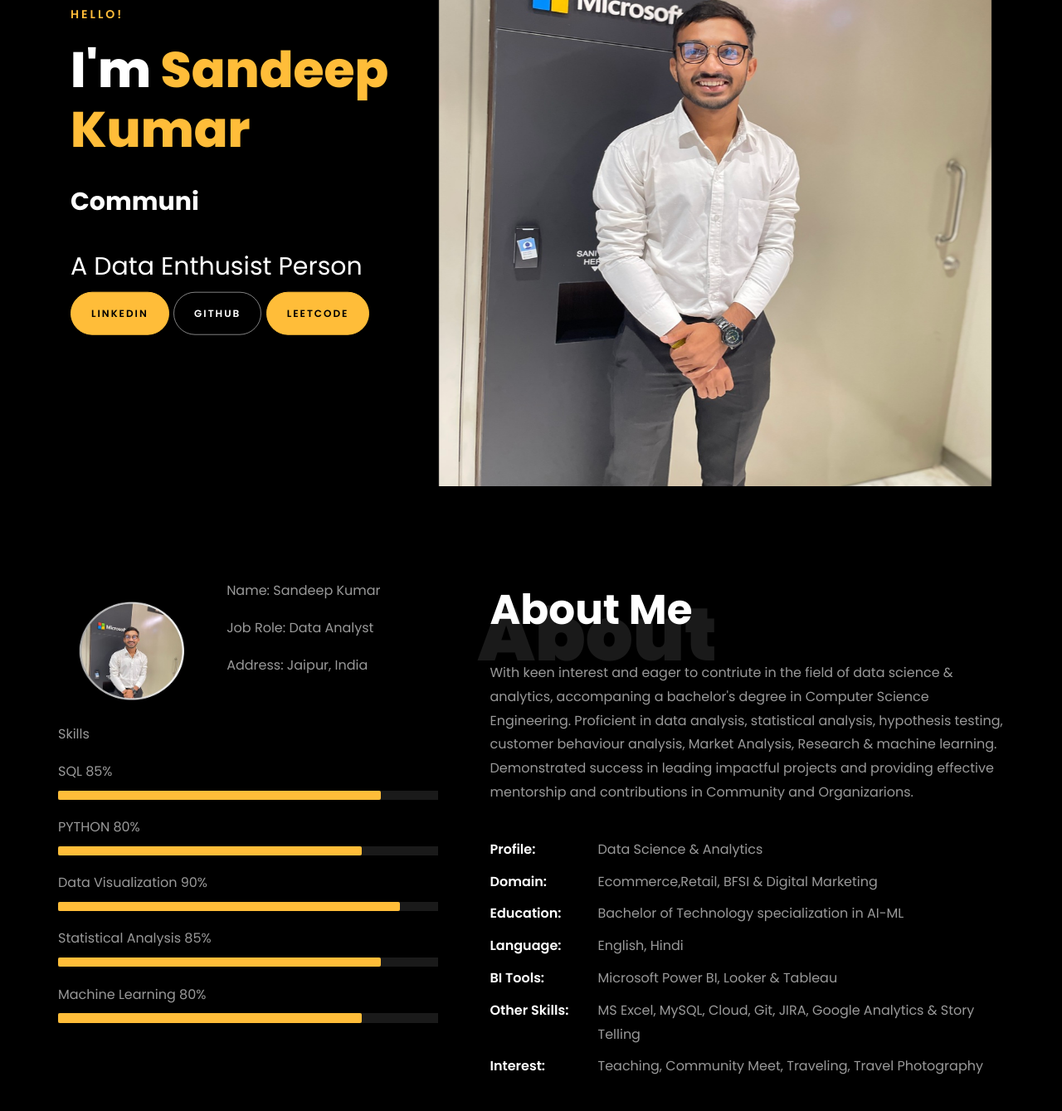
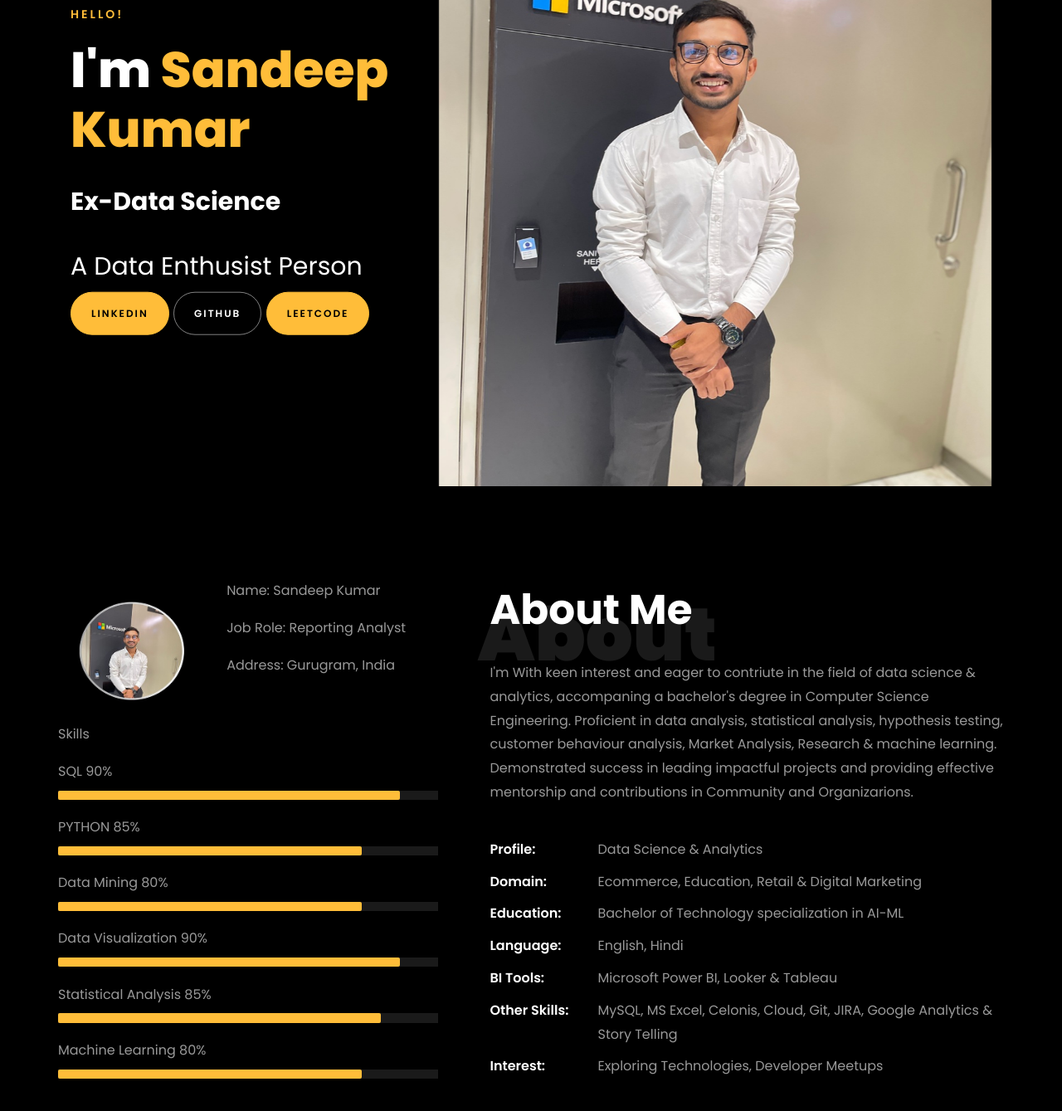
Before and after one commit to sandeepkumar96674/Sandeep_Kumar.github.io, a plain HTML site: page index.html in a window 1280 px wide. Shown: the part 164-1503 px from the top of the page at 83% size. Drawn offline with Linux system fonts and the light colour scheme; animation ran at ten frames a second; files whose address does not match are found by name.

Commit message:
Update personal information and skills in index.html

```diff
--- a/index.html
+++ b/index.html
@@ -159,9 +159,11 @@
 
 						// Create an array of typing text
 						const typingTexts = [
-						'Computer Sceince Student  ',
-						'Community Contributer  ',
-						'Learner   ',
+						'Reporting Analyst',
+						'Ex-Data Science Associate',
+						'Ex-ML Research Intern',
+						'Community Contributer',
+						'A full time Learner',
 						];
 
 						// Create a function to display the typing animation for a given text
@@ -221,21 +223,27 @@
 									<div class="col-sm-6 col-md-7">
 									  <div class="about-info">
 										<p><span class="title-s">Name: </span> <span>Sandeep Kumar</span></p>
-										<p><span class="title-s">Job Role: </span> <span>Data Analyst</span></p>
-										<p><span class="title-s">Address: </span> <span>Jaipur, India</span></p>
+										<p><span class="title-s">Job Role: </span> <span>Reporting Analyst</span></p>
+										<p><span class="title-s">Address: </span> <span>Gurugram, India</span></p>
 									  </div>
 									</div>
 								  </div>
 
 								<div class="skill-mf">
 									<p class="title-s">Skills</p>
-									<span>SQL</span> <span class="pull-right">85%</span>
+									<span>SQL</span> <span class="pull-right">90%</span>
 									<div class="progress">
-										<div class="progress-bar" role="progressbar" style="width: 85%;" aria-valuenow="95" aria-valuemin="0"
+										<div class="progress-bar" role="progressbar" style="width: 90%;" aria-valuenow="95" aria-valuemin="0"
 											aria-valuemax="100"></div>
 									</div>
 
-									<span>PYTHON</span> <span class="pull-right">80%</span>
+									<span>PYTHON</span> <span class="pull-right">85%</span>
+									<div class="progress">
+										<div class="progress-bar" role="progressbar" style="width: 80%" aria-valuenow="85" aria-valuemin="0"
+											aria-valuemax="100"></div>
+									</div>
+
+									<span>Data Mining</span> <span class="pull-right">80%</span>
 									<div class="progress">
 										<div class="progress-bar" role="progressbar" style="width: 80%" aria-valuenow="85" aria-valuemin="0"
 											aria-valuemax="100"></div>
@@ -270,17 +278,17 @@
 								<h1 class="big">About</h1>
 								<h2 class="mb-4">About Me</h2>
 
-								<p>With keen interest and eager to contriute in the field of data science & analytics, accompaning a bachelor's degree in Computer Science Engineering.
+								<p> I'm With keen interest and eager to contriute in the field of data science & analytics, accompaning a bachelor's degree in Computer Science Engineering.
 									Proficient in data analysis, statistical analysis, hypothesis testing, customer behaviour analysis, Market Analysis, Research &amp; machine learning.
 									Demonstrated success in leading impactful projects and providing effective mentorship and contributions in Community and Organizarions.</p>
 								<ul class="about-info mt-4 px-md-0 px-2">
 									<li class="d-flex"><span>Profile:</span> <span>Data Science &amp; Analytics</span></li>
-									<li class="d-flex"><span>Domain:</span> <span>Ecommerce,Retail, BFSI &amp; Digital Marketing</span></li>
+									<li class="d-flex"><span>Domain:</span> <span>Ecommerce, Education, Retail &amp; Digital Marketing</span></li>
 									<li class="d-flex"><span>Education:</span> <span>Bachelor of Technology specialization in AI-ML</span></li>
 									<li class="d-flex"><span>Language:</span> <span>English, Hindi</span></li>
 									<li class="d-flex"><span>BI Tools:</span> <span>Microsoft Power BI, Looker &amp; Tableau</span></li>
-									<li class="d-flex"><span>Other Skills:</span> <span>MS Excel, MySQL, Cloud, Git, JIRA, Google Analytics &amp; Story Telling</span></li>
-									<li class="d-flex"><span>Interest:</span> <span> Teaching, Community Meet, Traveling, Travel Photography</span></li>
+									<li class="d-flex"><span>Other Skills:</span> <span>MySQL, MS Excel, Celonis, Cloud, Git, JIRA, Google Analytics &amp; Story Telling</span></li>
+									<li class="d-flex"><span>Interest:</span> <span>Exploring Technologies, Developer Meetups</span></li>
 
 								</ul>
 							</div>
@@ -383,7 +391,7 @@
 
     		<div class="row justify-content-center mt-5">
     			<div class="col-md-6 text-center ftco-animate">
-    				<p><a href="https://drive.google.com/file/d/1kq2N0Mcsq09rfwlOUJoE5sWn0Rs30fpP/view?usp=sharing" class="btn btn-primary py-4 px-5">Download CV</a></p>
+    				<p><a href="https://drive.google.com/file/d/1iJJAPA5NYyicmiXfnSbKjND78OnvEFKb/view?usp=sharing" class="btn btn-primary py-4 px-5">Download CV</a></p>
     			</div>
     		</div>
     	</div>
@@ -475,7 +483,7 @@
           <div class="col-md d-flex justify-content-center counter-wrap ftco-animate">
             <div class="block-18">
               <div class="text">
-                <strong class="number" data-number="50">0</strong>
+                <strong class="number" data-number="100">0</strong>
                 <span>Mentored Students</span>
               </div>
             </div>
@@ -484,7 +492,7 @@
             <div class="block-18">
               <div class="text">
                 <strong class="number" data-number="500">0</strong>
-                <span>Cups of coffee</span>
+                <span color="White">Cups of coffee</span>
               </div>
             </div>
           </div>
@@ -525,7 +533,7 @@
           			<span class="icon-map-signs"></span>
           		</div>
           		<h3 class="mb-4">Address</h3>
-	            <p>Jaipur, India</p>
+	            <p>Gurugram, India</p>
 	          </div>
           </div>
           <div class="col-md-6 col-lg-3 d-flex ftco-animate">
@@ -552,7 +560,7 @@
           			<span class="icon-globe"></span>
           		</div>
           		<h3 class="mb-4">Download Resume</h3>
-	            <p><a href="https://drive.google.com/file/d/1kq2N0Mcsq09rfwlOUJoE5sWn0Rs30fpP/view?usp=sharing">resumelink</a></p>
+	            <p><a href="https://drive.google.com/file/d/1iJJAPA5NYyicmiXfnSbKjND78OnvEFKb/view?usp=sharing">resumelink</a></p>
 	          </div>
           </div>
 
```
